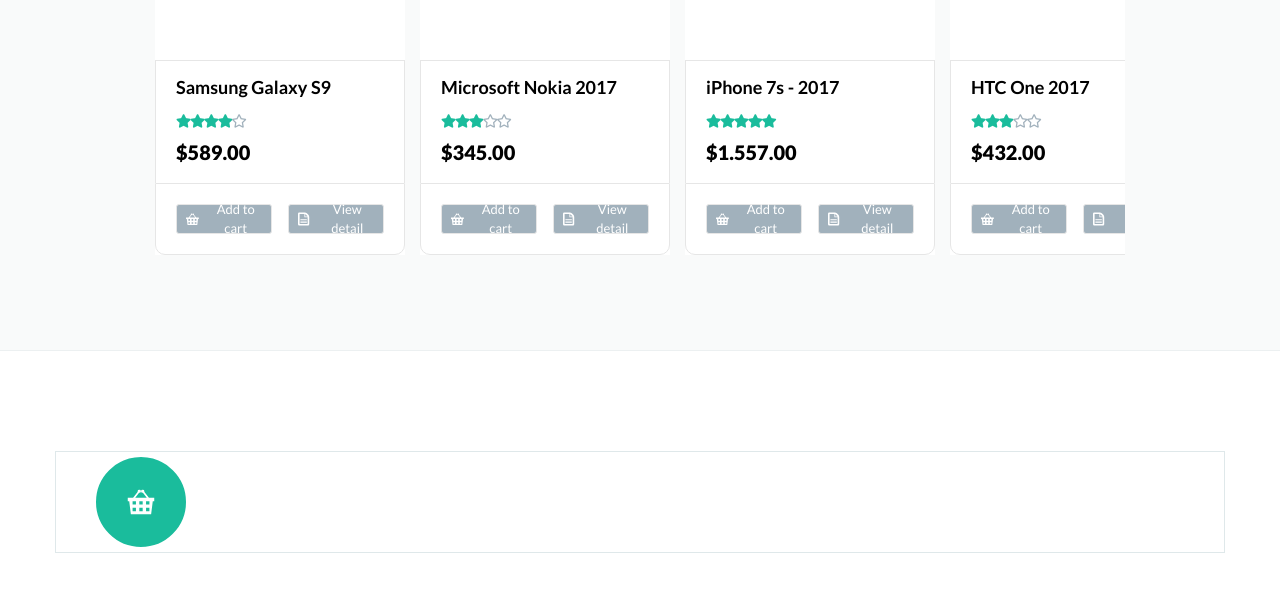
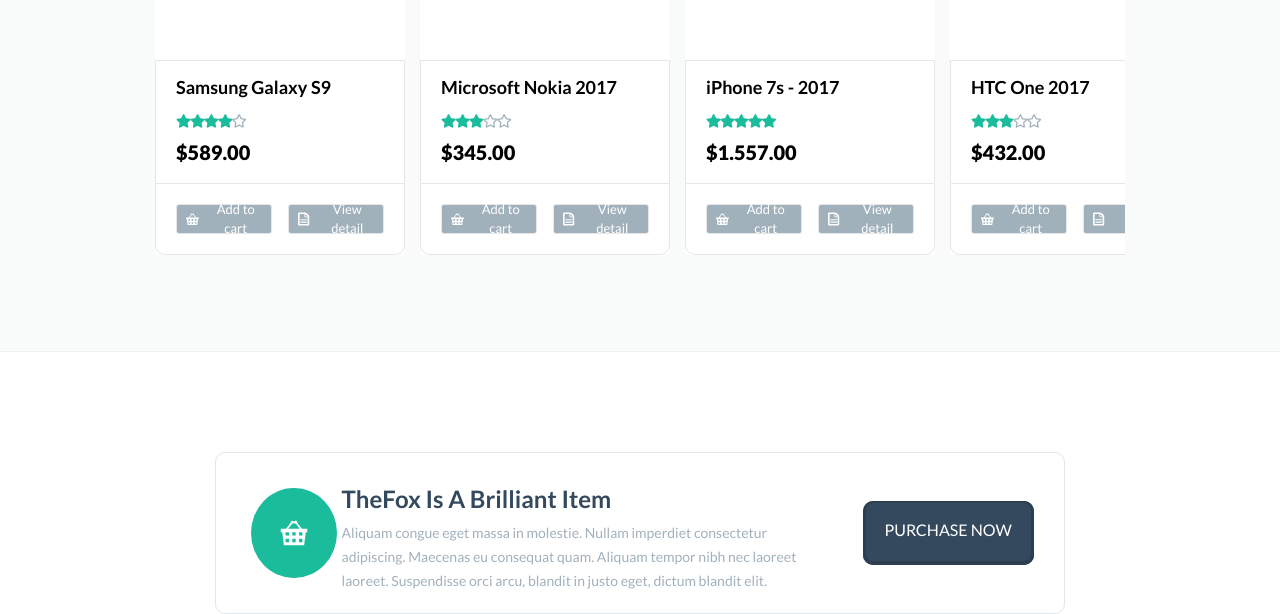
Before and after one commit to MaritaKochua/personal-project-html-and-css, a plain HTML site: page index.html in a window 1280 px wide. Shown: the part 1317-1931 px from the top of the page. Before the commit the page ends 1908 px from the top, so only its background shows below. Drawn offline with Linux system fonts and the light colour scheme; a web font is replaced by a local one.

Commit message:
feat(personal-project-html-and-css): fourth component in progress

```diff
--- a/index.html
+++ b/index.html
@@ -210,18 +210,19 @@
         </div>
     </section>
     <section class="fourth-comp">
-        <div class="container">
+        <div class="cont-4 row">
             <div>
                 <svg xmlns="http://www.w3.org/2000/svg" width="27" height="25" viewBox="0 0 14 12.999">
                     <path id="Shape_246" data-name="Shape 246" d="M416.115,1606.334l-2.431-3.135a.861.861,0,0,0,.066-.332.875.875,0,1,0-.875.867.958.958,0,0,0,.115-.007l2.022,2.607h-6.023l2.022-2.607a.955.955,0,0,0,.114.007.866.866,0,1,0-.875-.867.861.861,0,0,0,.066.332l-2.432,3.135H405v1.733h.875l.875,6.934h10.5l.875-6.934H419v-1.733Zm-6.74,6.934h-1.75v-1.734h1.75Zm0-3.467h-1.75v-1.733h1.75Zm3.5,3.467h-1.75v-1.734h1.75Zm0-3.467h-1.75v-1.733h1.75Zm3.5,3.467h-1.75v-1.734h1.75Zm0-3.467h-1.75v-1.733h1.75Z" transform="translate(-405 -1602.001)" fill="#fff"/>
                 </svg>
             </div>
-            <div>
-
+            <div class="text-4">
+                <h3>TheFox Is A Brilliant Item</h3>
+                <p>Aliquam congue eget massa in molestie. Nullam imperdiet consectetur adipiscing. Maecenas eu consequat quam. Aliquam tempor nibh nec laoreet laoreet. Suspendisse orci arcu, blandit in justo eget, dictum blandit elit.</p>
             </div>
-            <div>
-
-            </div>
+            <button>
+                PURCHASE NOW
+            </button>
         </div>
     </section>
 </body>
--- a/styles/index.css
+++ b/styles/index.css
@@ -57,6 +57,10 @@ button,
 textarea,
 select {
   font: inherit;
+}
+button{
+    color: #000;
+    border: none;
 }
 .row{
     display: flex;
@@ -339,6 +343,7 @@ h1 span{
     border-radius: 10px;
     text-align: center;
     line-height: 37px;
+    background-color: #FFFFFF;
 }
 .sec-arrows i:hover{
     cursor: pointer;
@@ -355,7 +360,7 @@ h1 span{
 .third-comp .container{
     height: 100%;
     padding-top: 95px;
-    padding-bottom: 95px;
+    padding-bottom: 96px;
 }
 .articles{
     justify-content: space-between;
@@ -458,20 +463,24 @@ h1 span{
     width: 100%;
     height: 140px;
 }
-.fourth-comp .container{
-    margin-top: 100px;
-    margin-bottom: 50px;
+.cont-4{
+    margin: 100px auto 50px auto;
     border: 1px solid #DFE8EA;
-    padding: 0 35px;
+    padding: 19px 30px 20px 30px;
     max-width: 1170px;
+    min-width: 600px;
+    width: calc(60.9% + 70px);
+    border-radius: 10px;
+    align-items: center;
+    justify-content: space-between;
 }
 .fourth-comp div div:first-of-type{
-    height: 100px;
     width: 100px;
     background-color: #1ABC9C;
     border-radius: 50%;
     position: relative;
     border: 5px solid #fff;
+    height: 100px;
 }
 .fourth-comp svg{
     position: absolute;
@@ -479,3 +488,32 @@ h1 span{
     left: 50%;
     transform: translate(-50%,-50%);
 }
+.text-4{
+    width: 65.1%;
+    margin-right: 35px;
+}
+.text-4 h3{
+    font-size: 24px;
+    font-weight: bold;
+    color: #34495E;
+    line-height: 33px;
+    margin-top: 10px;
+}
+.text-4 p{
+    font-size: 14px;
+    font-weight: 400;
+    color: #A1B1BC;
+    line-height: 24px;
+    margin-top: 6px;
+}
+.cont-4 button{
+    background-color: #34495E;
+    width: 180px;
+    height: 64px;
+    box-shadow: 0 -1px 0 3px #2C3E50 inset;
+    color: #fff;
+    border-radius: 10px;
+    padding-bottom: 7px;
+
+
+}
```
